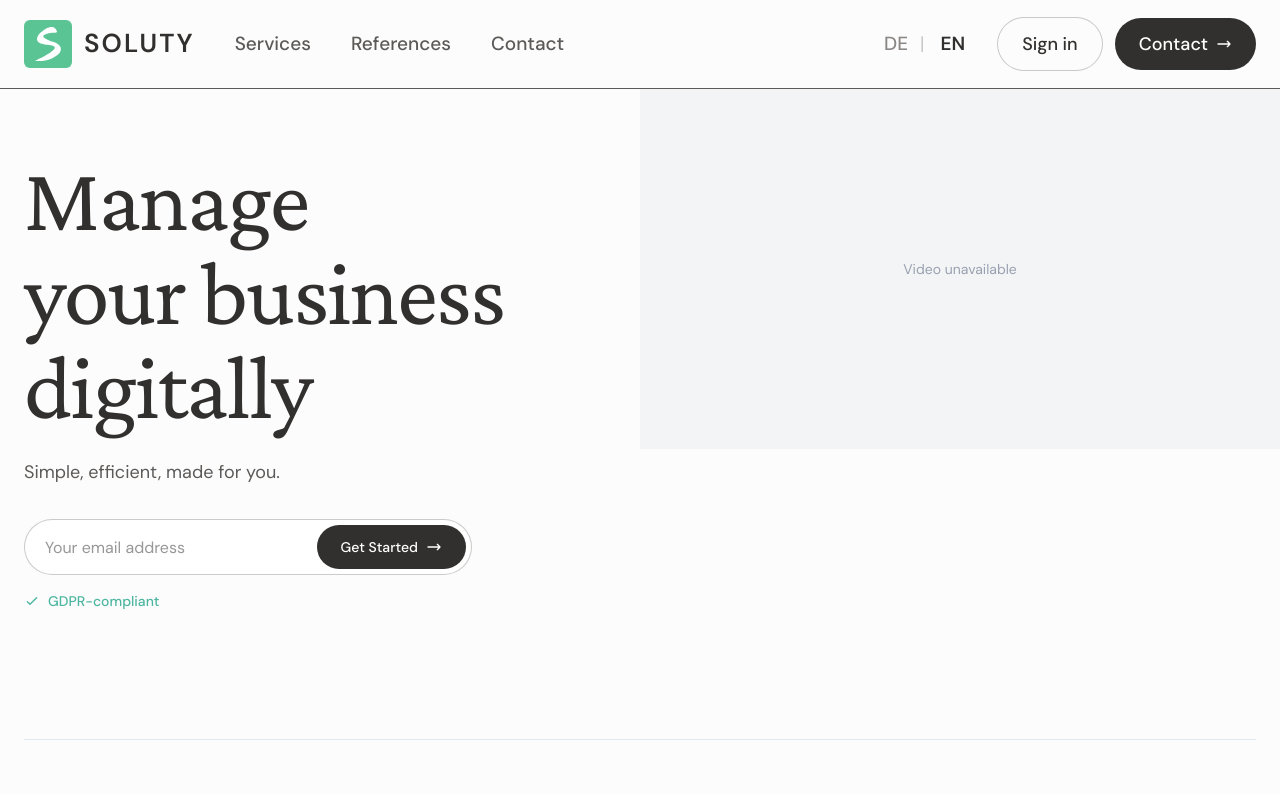
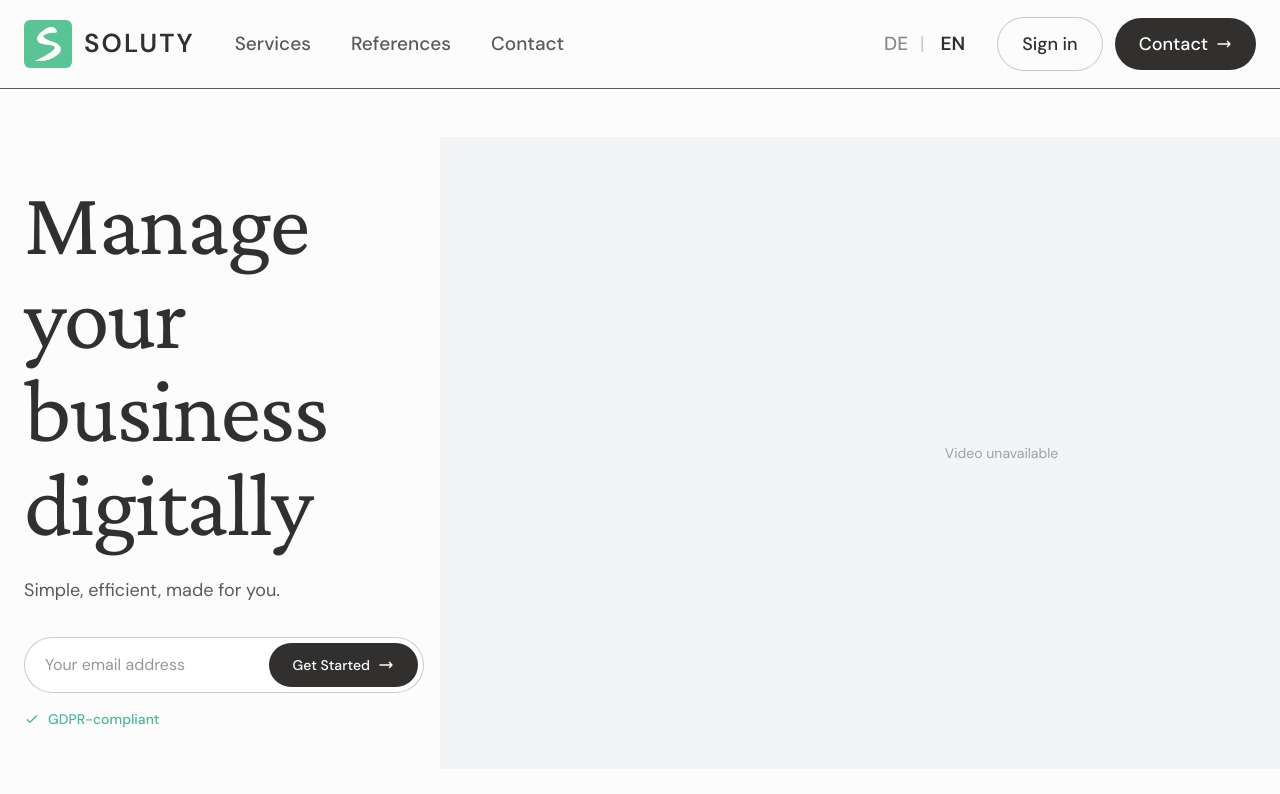
Before and after one commit to zaferkucuk/soluty-website, a Next.js app: page /en in a window 1280 px wide. Shown: the top 794 px of the page. Built offline with nearby package versions, Linux system fonts and the light colour scheme.

Commit message:
revert(hero): restore working video layout with 20% larger size
- Reverted to working grid layout
- Video width: calc(100%+24vw) - 20% larger than before
- Max-width: 1300px
- Left column: 400px fixed
- Standard max-w-7xl container

```diff
--- a/app/[locale]/page.tsx
+++ b/app/[locale]/page.tsx
@@ -24,15 +24,12 @@ export default function HomePage() {
   return (
     <div className="min-h-screen" style={{ backgroundColor: COLORS.bgPrimary }}>
       {/* Hero Section */}
-      <section className="relative" style={{ overflowX: 'clip' }}>
-        {/* Video - Absolute positioned, right half of screen */}
-        <div className="hidden lg:block absolute top-0 right-0 w-1/2 h-full">
-          <HeroVideo videoSrc="/videos/hero.webm" />
-        </div>
+      <section style={{ overflowX: 'clip' }}>
+        <div className="mx-auto max-w-7xl px-6 pt-8 pb-16 lg:pt-12 lg:pb-24">
+          <div className="grid grid-cols-1 lg:grid-cols-[400px_1fr] gap-8 lg:gap-4 items-center">
 
-        {/* Content Container - Same as Header: max-w-[1280px] mx-auto px-4 md:px-6 */}
-        <div className="max-w-[1280px] mx-auto px-4 md:px-6">
-          <div className="py-8 lg:py-16 lg:w-1/2 lg:pr-12">
+            {/* Left: Text Content */}
+            <div className="flex flex-col">
               <h1
                 className="heading-1"
                 style={{
@@ -82,9 +79,12 @@ export default function HomePage() {
               </div>
             </div>
 
-          {/* Mobile Video - Below text on small screens */}
-          <div className="lg:hidden pb-8">
+            {/* Right: Video - 20% larger than before */}
+            <div className="order-first lg:order-last">
+              <div className="lg:w-[calc(100%+24vw)]" style={{ maxWidth: '1300px' }}>
                 <HeroVideo videoSrc="/videos/hero.webm" />
+              </div>
+            </div>
           </div>
         </div>
 
```
Lines whose indentation alone changed are shown as unchanged.
